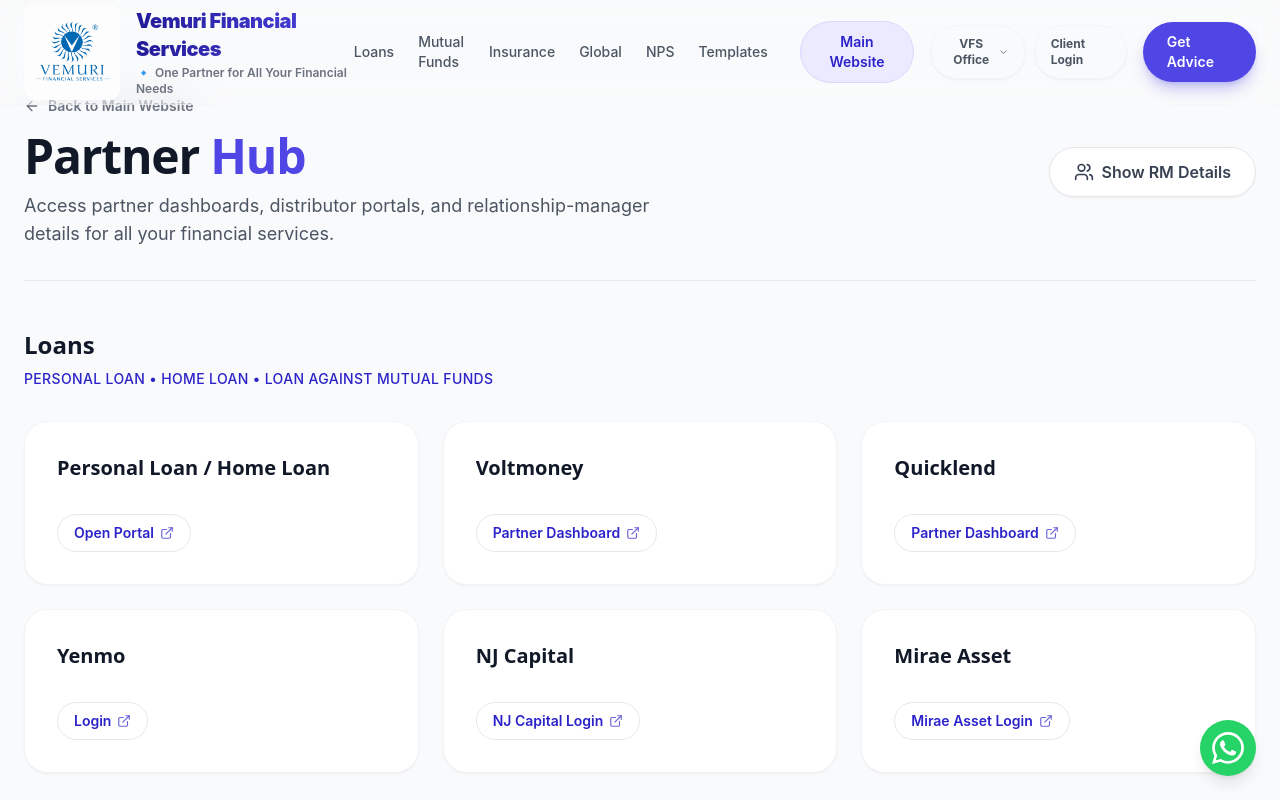
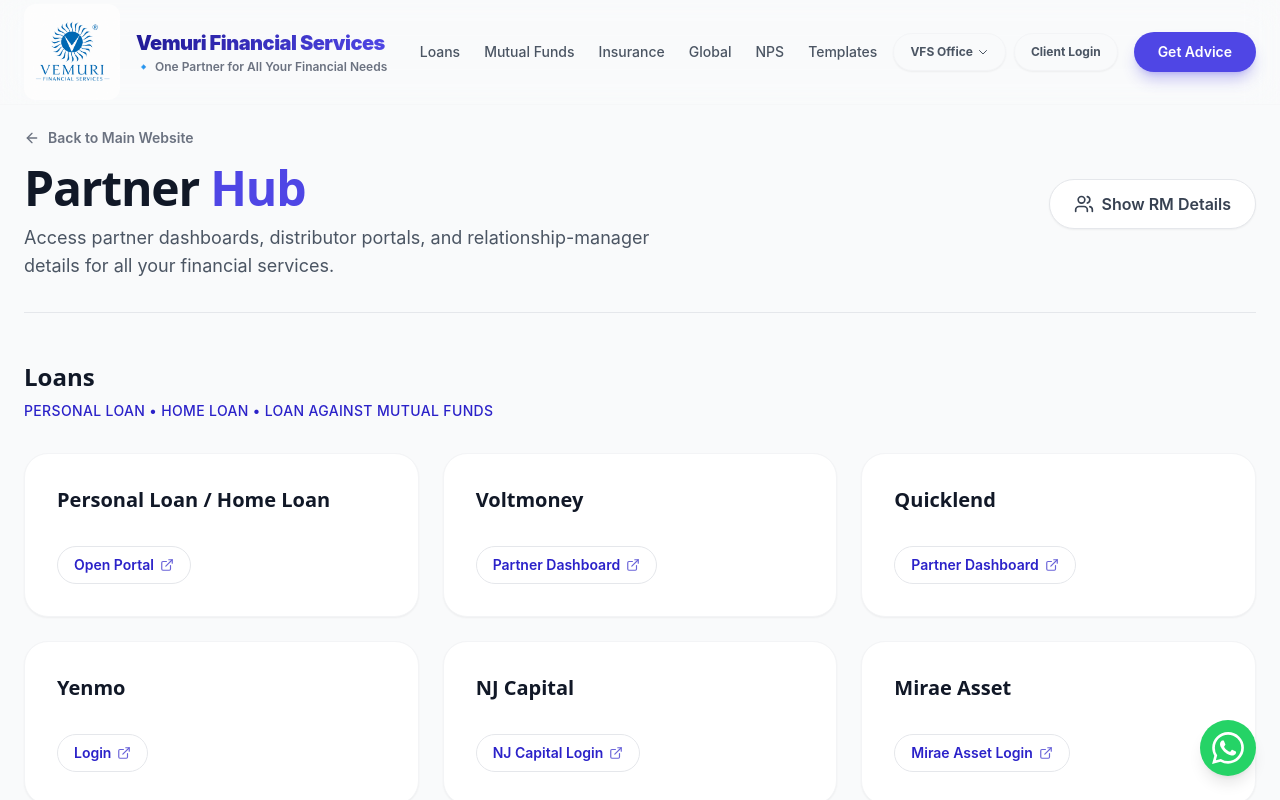
Before and after one commit to rithwikthirumalaraju14/vemuri-financial-services, a React (Vite) app: page / in a window 1280 px wide. Both pictures are taken after a click on the button "Partner Hub". Shown: the top 800 px of the page. Built offline with nearby package versions, Linux system fonts and the light colour scheme.

Commit message:
style: adjust padding in multiple components for improved layout consistency

```diff
--- a/src/components/GstHelper.jsx
+++ b/src/components/GstHelper.jsx
@@ -257,7 +257,7 @@
   }
 
   return (
-    <div className="pt-24 pb-20 min-h-screen bg-gray-50 flex flex-col items-center">
+    <div className="pt-28 md:pt-32 pb-20 min-h-screen bg-gray-50 flex flex-col items-center">
       <div className="max-w-3xl w-full px-4 mb-6">
         <button
           onClick={onNavigateHome}
--- a/src/components/Header.jsx
+++ b/src/components/Header.jsx
@@ -98,8 +98,8 @@
             </div>
           </a>
 
-          <div className="flex items-center md:space-x-6 lg:space-x-8">
-            <nav className="hidden lg:flex items-center space-x-6">
+          <div className="flex items-center md:space-x-3 lg:space-x-4">
+            <nav className="hidden lg:flex items-center space-x-5 lg:space-x-6">
               {navLinks.map((link) => (
                 <a
                   key={link.name}
@@ -113,19 +113,12 @@
             </nav>
 
             <div className="flex items-center space-x-3 lg:space-x-4">
-              {currentView !== 'home' && (
-                <button
-                  onClick={() => { onViewChange('home'); window.scrollTo(0,0); setIsOpen(false); }}
-                  className="hidden md:inline-flex items-center justify-center px-4 py-2.5 text-sm font-semibold text-primary-600 bg-primary-50 hover:bg-primary-100 border border-primary-100 rounded-full transition-colors"
-                >
-                  Main Website
-                </button>
-              )}
+              {/* Main Website button removed from header as requested */}
 
               <div className="hidden md:flex items-center space-x-2">
                 {/* VFS Office Dropdown */}
                 <div className="relative group">
-                  <button className="px-4 py-2.5 text-xs font-bold text-gray-600 bg-gray-50 border border-gray-100 hover:bg-white hover:text-primary-600 rounded-full shadow-sm hover:shadow-md transition-all flex items-center gap-1">
+                  <button className={`font-bold text-gray-600 bg-gray-50 border border-gray-100 hover:bg-white hover:text-primary-600 rounded-full shadow-sm hover:shadow-md transition-all flex items-center gap-1 ${currentView === 'vfs-benefits' ? 'px-3 py-2 text-[11px]' : 'px-4 py-2.5 text-xs'}`}>
                     {currentView === 'vfs-benefits' ? 'Distributor Backoffice' : 'VFS Office'}
                     <svg className="w-3 h-3" fill="none" stroke="currentColor" viewBox="0 0 24 24"><path strokeLinecap="round" strokeLinejoin="round" strokeWidth="2" d="M19 9l-7 7-7-7"></path></svg>
                   </button>
--- a/src/components/Hero.jsx
+++ b/src/components/Hero.jsx
@@ -14,7 +14,7 @@
   }, [])
 
   return (
-    <section id="home" className="relative pt-36 md:pt-40 pb-16 overflow-hidden bg-white">
+    <section id="home" className="relative pt-28 md:pt-32 pb-16 overflow-hidden bg-white">
       <div className="absolute inset-0 -z-10">
         <div className="absolute top-0 right-0 w-[500px] h-[500px] bg-primary-100 rounded-full blur-[120px] -mr-40 -mt-20" />
         <div className="absolute bottom-0 left-0 w-[500px] h-[500px] bg-blue-100 rounded-full blur-[120px] -ml-40 -mb-20" />
--- a/src/components/PartnerHub.jsx
+++ b/src/components/PartnerHub.jsx
@@ -27,7 +27,7 @@
   }
 
   return (
-    <div className="min-h-screen bg-gray-50 pt-24 pb-20">
+    <div className="min-h-screen bg-gray-50 pt-28 md:pt-32 pb-20">
       <div className="max-w-7xl mx-auto px-4 md:px-6">
 
         {/* Header Section */}
--- a/src/components/VfsOfficeBenefits.jsx
+++ b/src/components/VfsOfficeBenefits.jsx
@@ -58,7 +58,7 @@
   const [openFaq, setOpenFaq] = useState(null)
 
   return (
-    <div className="pt-24 pb-16 min-h-screen bg-gray-50">
+    <div className="pt-28 md:pt-32 pb-16 min-h-screen bg-gray-50">
       {/* Hero Section */}
       <section className="relative overflow-hidden bg-gradient-to-br from-slate-900 to-slate-800 text-white py-20 px-4 sm:px-6 lg:px-8">
         <div className="max-w-4xl mx-auto text-center relative z-10">
```
